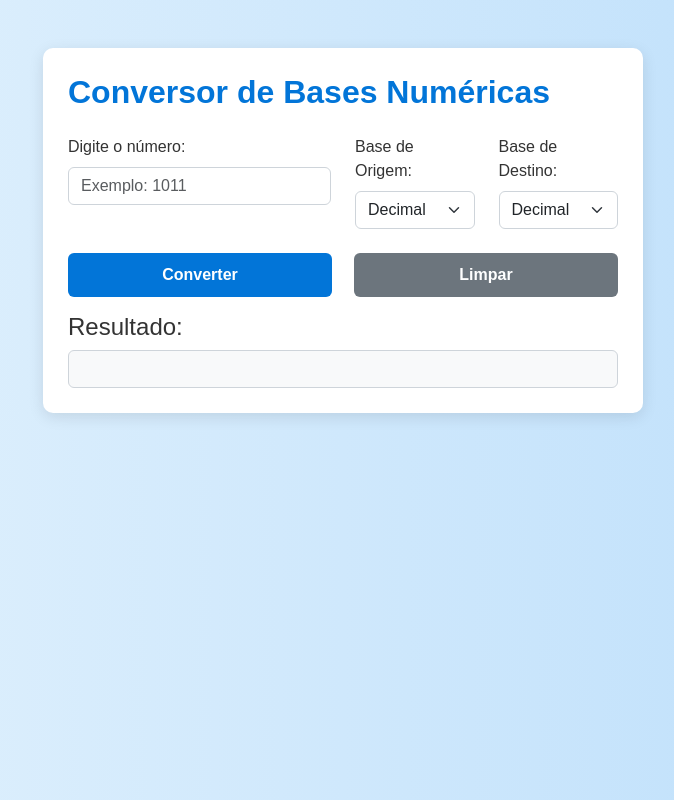
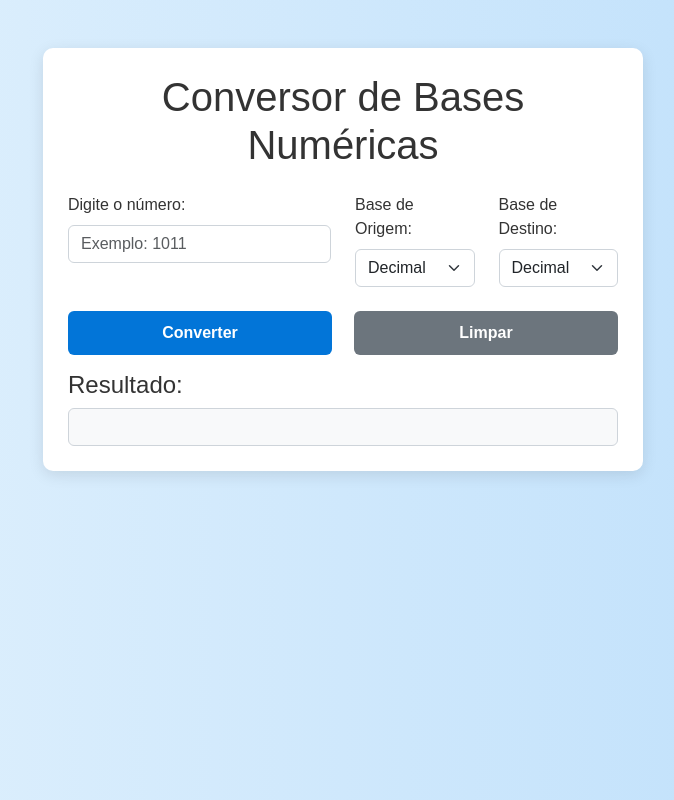
Before and after one commit to Foxactive1/conversao_numeros, a plain HTML site: page index.html in a window 1280 px wide. Shown: the whole page, without its empty margins (297-971 px from the left). Drawn offline with nearby package versions, Linux system fonts and the light colour scheme.

Commit message:
Atualizar o index.html

```diff
--- a/index.html
+++ b/index.html
@@ -20,7 +20,7 @@
 <body>
 
 <div class="container mt-5">
-    <h2 class="text-center">Conversor de Bases Numéricas</h2>
+    <h1 class="text-center">Conversor de Bases Numéricas</h1>
 
     <div class="row mt-4">
         <div class="col-md-6">
```
